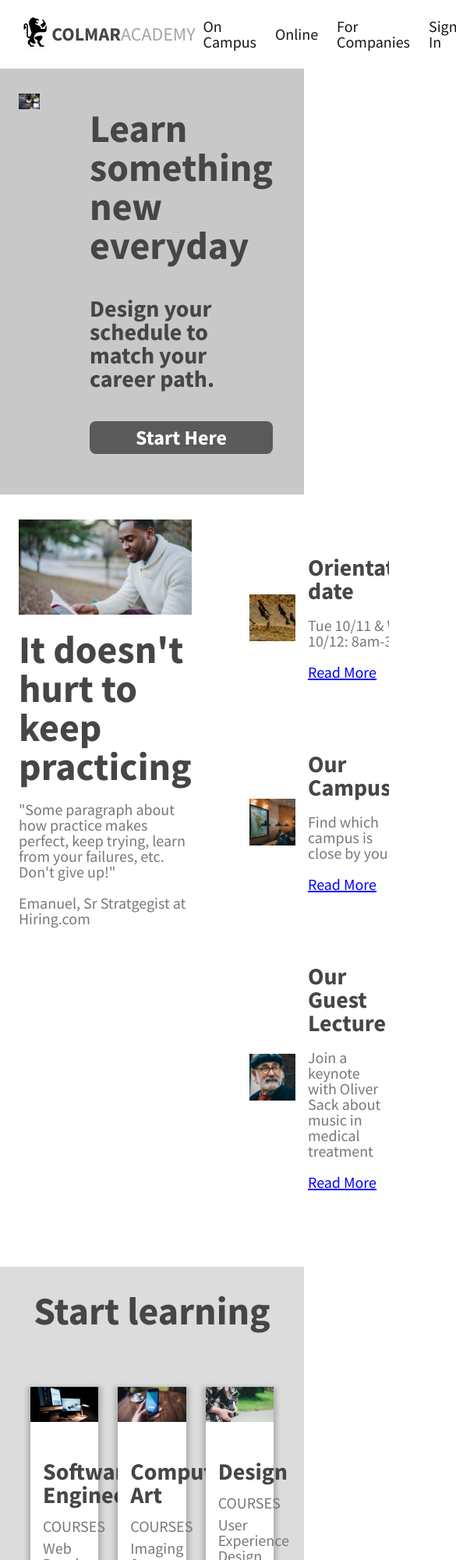
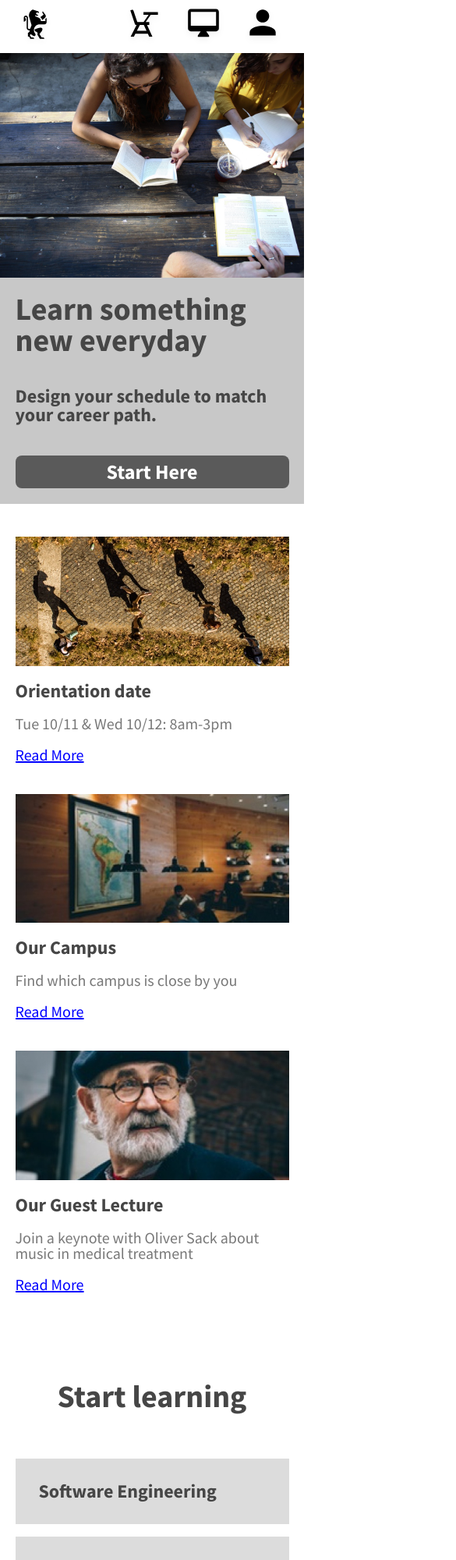
Before and after one commit to willvk145/ColmarAcademy, a plain HTML site: page index.html in a window 390 px wide. Shown: the top 2000 px of the page at 78% size, 585 px wide, since content can reach past the window. Drawn offline with Linux system fonts and the light colour scheme; files whose address does not match are found by name.

Commit message:
added mobile support

```diff
--- a/index.html
+++ b/index.html
@@ -17,14 +17,20 @@
       <header>
         <div class="left">
           <img src="./resources//images/ic-logo.svg" alt="Colmar Adademy Logo">
-          <strong>Colmar</strong><span class="light">Academy</span>
+          <span class="desktop"><strong>Colmar</strong><span class="light">Academy</span></span>
         </div>
 
-        <div class="right">
+        <div class="right desktop">
           <a href="#campus">On Campus</a>
           <a href="#online">Online</a>
           <a href="#companies">For Companies</a>
           <a href="#signin">Sign In</a>
+        </div>
+
+        <div class="right mobile">
+          <a href="#campus"><img src="./resources/images/ic-on-campus.svg" alt=""></a>
+          <a href="#online"><img src="./resources/images/ic-online.svg" alt=""></a>
+          <a href="#signin"><img src="./resources/images/ic-login.svg" alt=""></a>
         </div>
       </header>
 
@@ -42,7 +48,7 @@
 
       <!--First info section-->
       <section class="flexrow" id="second">
-        <article class="flexcol big">
+        <article class="flexcol big desktop">
           <div class="image">
             <img src="./resources/images/information-main.jpg" alt="Information">
           </div>
@@ -61,7 +67,9 @@
           <div class="flexrow">
             <div class="image">
               <img src="./resources/images/information-orientation.jpg"
-              alt="Orientation">
+              alt="Orientation" class="desktop">
+              <img src="./resources/images/information-orientation-mobile.jpg"
+              alt="Orientation" class="mobile">
             </div>
             <div class="content">
               <h3>Orientation date</h3>
@@ -73,7 +81,9 @@
           <div class="flexrow">
             <div class="image">
               <img src="./resources/images/information-campus.jpg"
-              alt="Orientation">
+              alt="Orientation" class="desktop">
+              <img src="./resources/images/information-campus-mobile.jpg"
+              alt="Orientation" class="mobile">
             </div>
             <div class="content">
               <h3>Our Campus</h3>
@@ -85,7 +95,9 @@
           <div class="flexrow">
             <div class="image">
               <img src="./resources/images/information-guest-lecture.jpg"
-              alt="Orientation">
+              alt="Orientation" class="desktop">
+              <img src="./resources/images/information-guest-lecture-mobile.jpg"
+              alt="Orientation" class="mobile">
             </div>
             <div class="content">
               <h3>Our Guest Lecture</h3>
@@ -104,51 +116,63 @@
         <div class="flexrow" id="classes">
           <div class="course">
             <img src="./resources/images/course-software.jpg"
-            alt="Software Course">
+            alt="Software Course" class="desktop">
             <h3>Software Engineering</h3>
+            <div class="desktop">
               <p>COURSES</p>
               <p>Web Development, Mobile Development, iOT, APIs</p>
+            </div>
           </div>
 
           <div class="course">
             <img src="./resources/images/course-computer-art.jpg"
-            alt="Computer">
+            alt="Computer" class="desktop">
             <h3>Computer Art</h3>
+            <div class="desktop">
               <p>COURSES</p>
               <p>Imaging & Design, Web Design, Motion Graphics & Visual
                Effects, Computer Animation</p>
             </div>
+          </div>
 
           <div class="course">
             <img src="./resources/images/course-design.jpg"
-            alt="Design Course">
+            alt="Design Course" class="desktop">
             <h3>Design</h3>
+            <div class="desktop">
               <p>COURSES</p>
               <p>User Experience Design, User Research, Visual Design</p>
+            </div>
           </div>
 
           <div class="course">
             <img src="./resources/images/course-data.jpg"
-            alt="Data Course">
+            alt="Data Course" class="desktop">
             <h3>Data</h3>
+            <div class="desktop">
               <p>COURSES</p>
               <p>Data Science, Big Data, SQL, Data Visualization</p>
+            </div>
           </div>
 
           <div class="course">
             <img src="./resources/images/course-business.jpg"
-            alt="Software Course">
+            alt="Software Course" class="desktop">
             <h3>Business</h3>
+            <div class="desktop">
               <p>COURSES</p>
               <p>Product Development, Business Development, Startup</p>
+            </div>
           </div>
 
           <div class="course">
             <img src="./resources/images/course-marketing.jpg"
-            alt="Software Course">
+            alt="Software Course" class="desktop">
             <h3>Marketing</h3>
+            <div class="desktop">
               <p>COURSES</p>
               <p>Analytics, Content Marketing, Mobile Marketing</p>
+            </div>
           </div>
         </div>
       </section>
@@ -166,15 +190,16 @@
               </video>
             </div>
 
+            <div class="desktop">
               <h1>Reimagine Urban</h1>
-
               <p>Our building design brings architecture into the modern age.
                   With sleek looks and a focus on energy conservation,
                    our structures are able to look good while helping
                    conserve resources.</p>
+            </div>
           </article>
 
-          <article class="flexcol small">
+          <article class="flexcol small desktop">
             <div class="flexrow">
               <div class="image">
                 <img src="./resources/images/thesis-fisma.jpg"
@@ -206,7 +231,7 @@
           &copy; 2016 Colmar Academy.  All rights reserved
         </div>
 
-        <div class="right">
+        <div class="right desktop">
           <a href="#trerms">Terms</a>
           <a href="#privacy">Privacy</a>
         </div>
--- a/resources/css/master.css
+++ b/resources/css/master.css
@@ -79,12 +79,13 @@ section{
 
 /*Header*/
 
-header, footer{
+header{
   display: flex;
   width: 100%;
   justify-content: space-between;
   align-items: center;
   background-color: white;
+  height: 68px;
 }
 
 header img{
@@ -262,6 +263,11 @@ header .left{
 /*footer*/
 
 footer{
+  display: flex;
+  width: 100%;
+  justify-content: space-between;
+  align-items: center;
+  background-color: white;
   font-size: .8rem;
   padding: 2rem 0;
   border-top: 1px solid rgb(200, 200, 200);
@@ -291,3 +297,98 @@ footer div{
  footer div a:hover{
    background-color: rgb(200,200,200);
  }
+
+ /*Mobile Support*/
+
+ .mobile{
+   display: none;
+ }
+
+ @media only screen and (max-width: 850px){
+   .desktop{
+     display: none;
+   }
+
+   .mobile{
+     display: inherit;
+   }
+
+   h1{
+     font-size: 2rem;
+   }
+
+   h3{
+     font-size: 1.2rem;
+   }
+
+   div{
+     overflow: hidden;
+   }
+
+   #banner{
+     flex-direction: column;
+   }
+
+   #banner .big{
+     width: 100%;
+     margin: 0;
+     padding: 0;
+   }
+
+   #banner .small{
+     width: 90%;
+     margin:auto;
+   }
+
+   #second .small{
+     width: 100%;
+     margin: 32px 0;
+   }
+
+   #second .small .flexrow{
+     flex-direction: column;
+     align-items: left;
+     margin: 0;
+     width: 100%;
+     padding: 0.5rem 0;
+   }
+
+   #second .small .flexrow .image{
+     width: 90%;
+     margin: auto;
+   }
+
+   #second .small .flexrow .image img{
+     width: 100%;
+   }
+
+   #second .small .content{
+     margin: 0 5% 5% 5%;
+     width: 90%;
+   }
+
+  #third{
+    background-color: white;
+    margin-bottom: 64px;
+  }
+
+   #third #classes{
+     flex-direction: column;
+     width: 90%;
+   }
+
+   #third #classes .course{
+     background-color: rgb(220, 220, 220);
+     width: 100%;
+     margin: 8px auto;
+     box-shadow: 0 0 0 0;
+   }
+
+   #third #classes .course h3{
+     margin: 1.5rem;
+   }
+
+   #thesis .big{
+     width: 100%;
+   }
+ }
```
Lines whose indentation alone changed are shown as unchanged.
